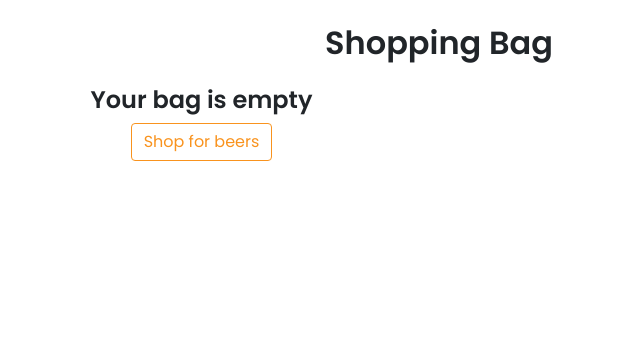
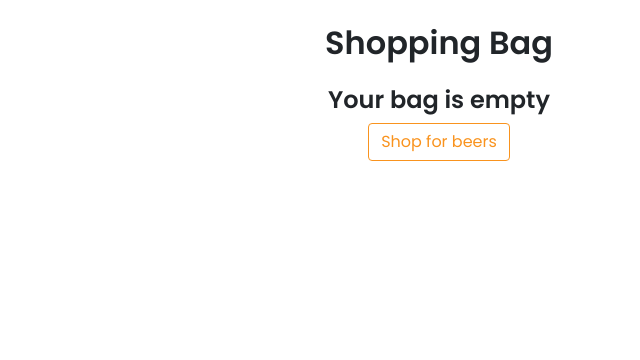
Before and after one commit to farrelleoin93/12-acres-beer, a Django app: page /bag/ in a window 1280 px wide. Shown: the part 154-514 px from the top of the page, without its empty margins (201-841 px from the left). Run offline with Django 3.2, Linux system fonts and the light colour scheme; some libraries are stand-ins or nearby versions.

Commit message:
Centered empty bag section

```diff
--- a/bag/templates/bag/bag.html
+++ b/bag/templates/bag/bag.html
@@ -66,12 +66,12 @@
                         </table>
                     </div>
                 {% else %}
-                <div class="text-center">
+            </div>
+                <div class="col-12 text-center">
                     <h4>Your bag is empty</h4>
                     <a href="{% url 'beers' %}" class="btn text-orange border-orange">Shop for beers</a>
                 </div>
                 {% endif %}
-            </div>
             {% if bag_items %}
             <div class="col-12 col-md-5">
                 <table class="table table-sm table-borderless">
```
